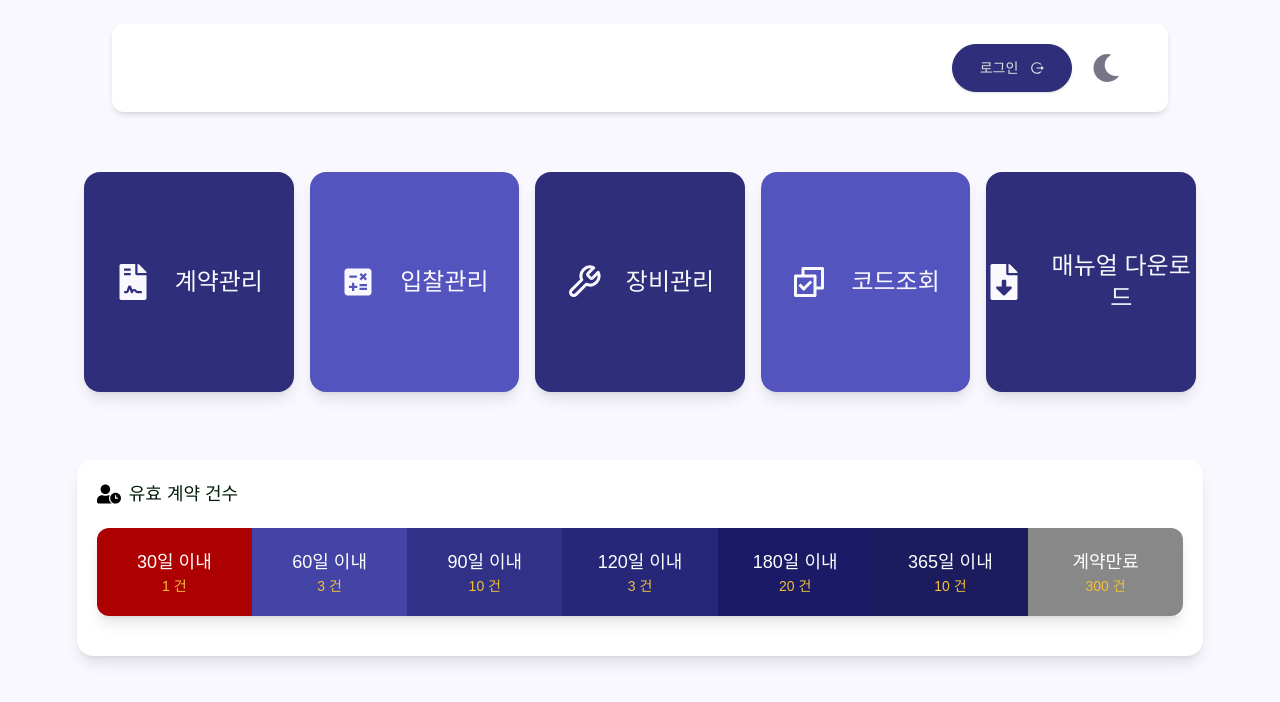
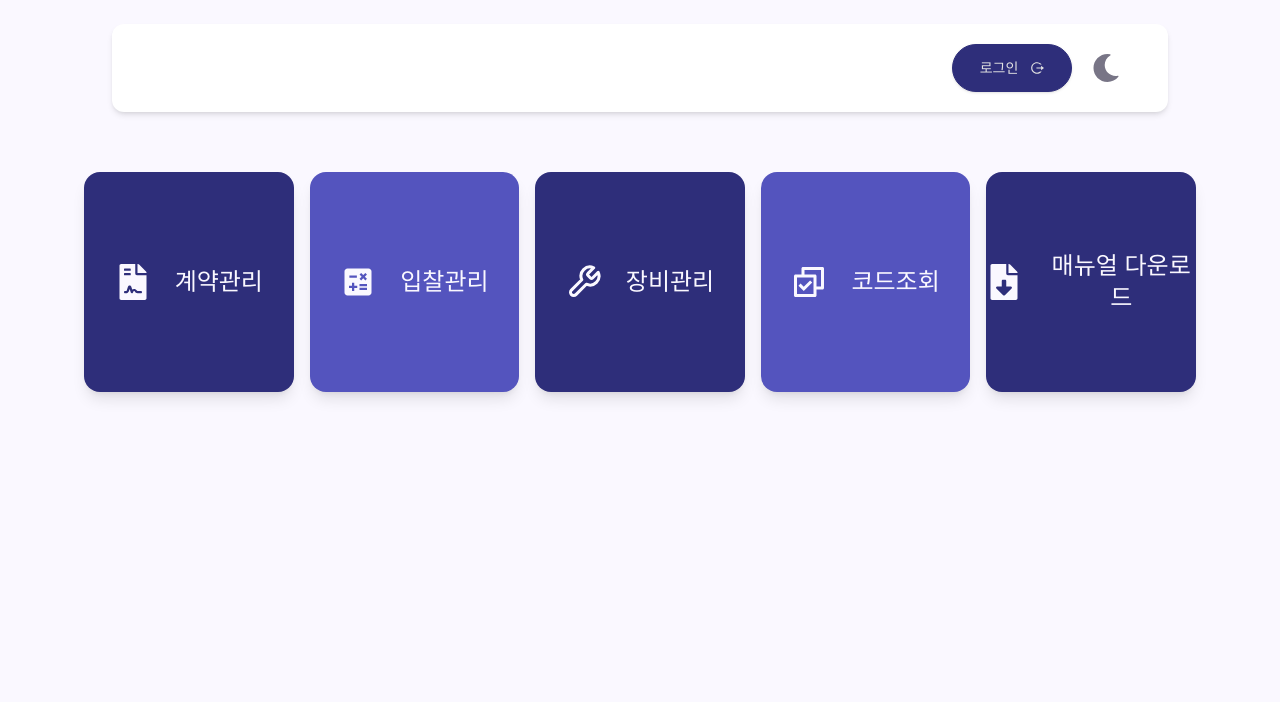
Before and after one commit to Hyeyeon-Ko/pur-ui2, a Next.js app: page /main in a window 1280 px wide. Shown: the top 702 px of the page. Built offline with nearby package versions, Linux system fonts and the light colour scheme; a web font is replaced by a local one.

Commit message:
build test

```diff
--- a/app/main/page.body.tsx
+++ b/app/main/page.body.tsx
@@ -123,7 +123,7 @@ const DashboardBody = () => {
         ))}
       </div>
 
-      <DashboardSection icon={FaUserClock} title="유효 계약 건수">
+      {/* <DashboardSection icon={FaUserClock} title="유효 계약 건수">
         {deadlineItems.map((item, index) => (
           <ListItem
             key={item.id}
@@ -135,7 +135,7 @@ const DashboardBody = () => {
             isLast={index === deadlineItems.length - 1}
           />
         ))}
-      </DashboardSection>
+      </DashboardSection> */}
     </div>
   );
 };
```
